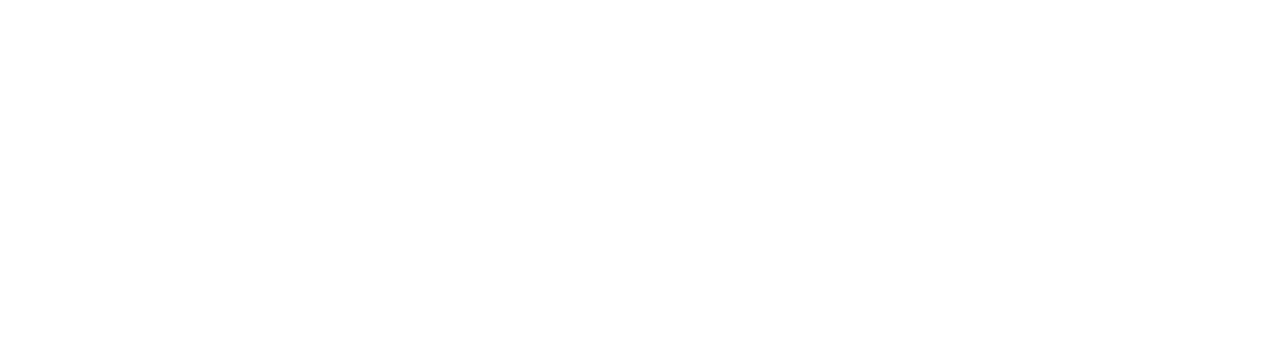
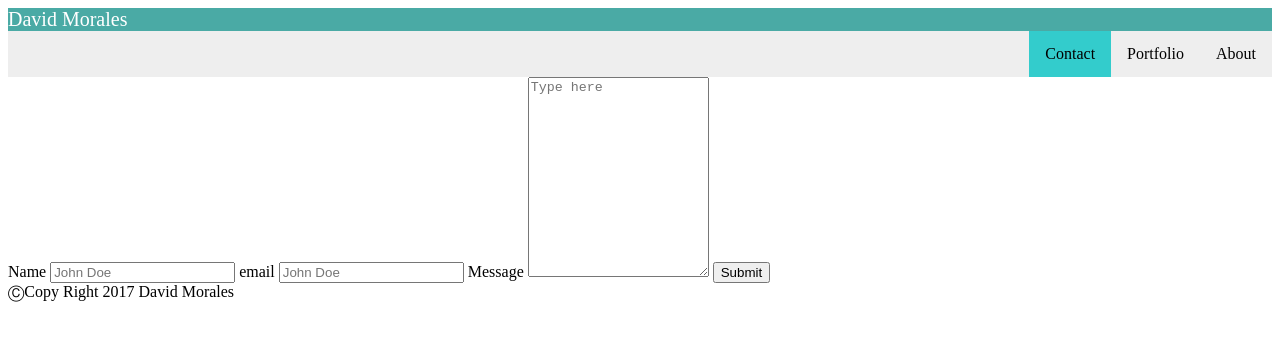
Before and after one commit to Citizen32/Basic-Portfolio, a plain HTML site: page contact.html in a window 1280 px wide. Drawn offline with Linux system fonts and the light colour scheme; files whose address does not match are found by name.

Commit message:
Worked on HTML Contact and CSS

```diff
--- a/Assets/CSS/style.css
+++ b/Assets/CSS/style.css
@@ -10,3 +10,49 @@ header {
 	color: white;
 	font-size: 20px;
 }
+
+/*Control size and maintain proportion*/
+#your-img {
+    height: auto;
+    width: auto;
+    max-width: 300px;
+    max-height: 300px;
+    float: left;
+    margin: 10px 20px 10px 0px;
+}
+/*list-style-type: none; - Removes the bullets. A navigation bar does not need list markers
+Set margin: 0; and padding: 0; to remove browser default settings*/
+ul {
+	list-style-type: none;
+	margin: 0;
+	padding: 0;
+	overflow: hidden;
+	background-color: #eee;
+}
+
+li{
+	float: right;
+}
+
+/*This is the Contact, Portfolio, and About bar*/
+li a{
+	display: block;
+	color: #000;
+	text-align: center;
+	padding: 14px 16px;
+	text-decoration: none;
+}
+
+/* Change the link color to #fff (white) on hover */
+li a:hover {
+    background-color: #fff;
+}
+
+/*Add an "active" class to the current link to let the user know which page he/she is on*/
+.active {
+    background-color: #3cc;
+}
+
+footer {
+	float: bottom;
+}
--- a/contact.html
+++ b/contact.html
@@ -0,0 +1,54 @@
+<!DOCTYPE html>
+<html lang="en">
+
+
+<head>
+	<meta charset="utf-8">
+	<title>David's Portfolio</title>
+	<link rel="stylesheet" type="text/css" href="C:\Users\David\Homework\Basic-Portfolio\Assets\CSS\style.css">
+</head>
+
+
+<body>
+	<header>
+		David Morales
+	</header>
+
+
+		<ul>
+			<li><a href="C:/Users/David/Homework/Basic-Portfolio/index.html">About</a></li>
+
+			<li><a href="C:/Users/David/Homework/Basic-Portfolio/portfolio.html">Portfolio</a></li>
+
+			<li><a class="active" href="C:/Users/David/Homework/Basic-Portfolio/contact.html">Contact</a></li>
+		</ul>
+
+<!--This is a Contact Form-->
+		<div class="container">
+			<form action="/action_page.php">
+
+				<label for="fname">Name</label>
+					<input type="text" id="fname" name="fullname" placeholder="John Doe">
+
+				<label for="email">email</label>
+					<input type="text" id="email" name="mail" placeholder="John Doe">
+				<label for="message">Message</label>
+					<textarea id="message" name="message" placeholder="Type here" style="height: 200px"></textarea>
+				<input type="Submit" value="Submit">
+
+			</form>
+		</div>
+
+
+
+
+	<footer>
+		&#x24B8;Copy Right 2017 David Morales
+	</footer>
+
+
+
+
+
+</body>
+</html>
```
Also changed, not shown: index.html (+8 -10 lines), portfolio.html (+38 -0 lines).
